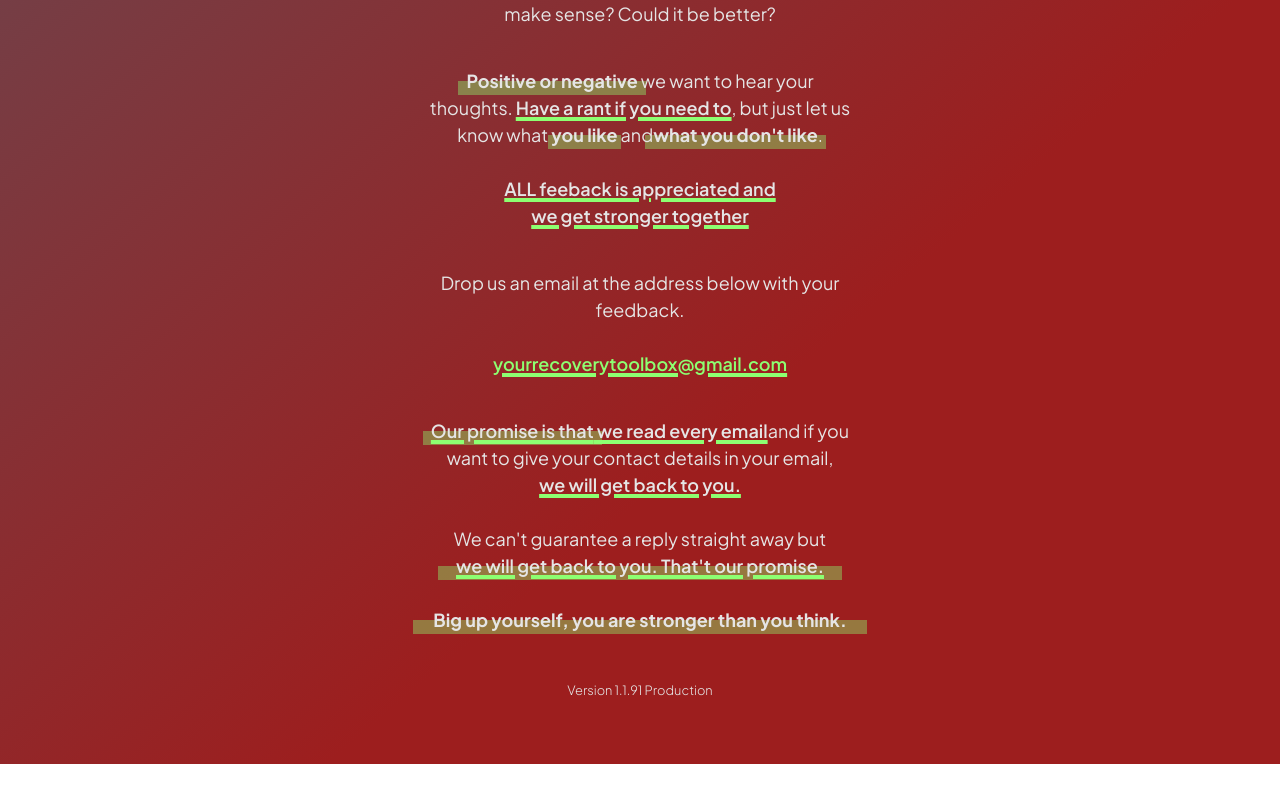
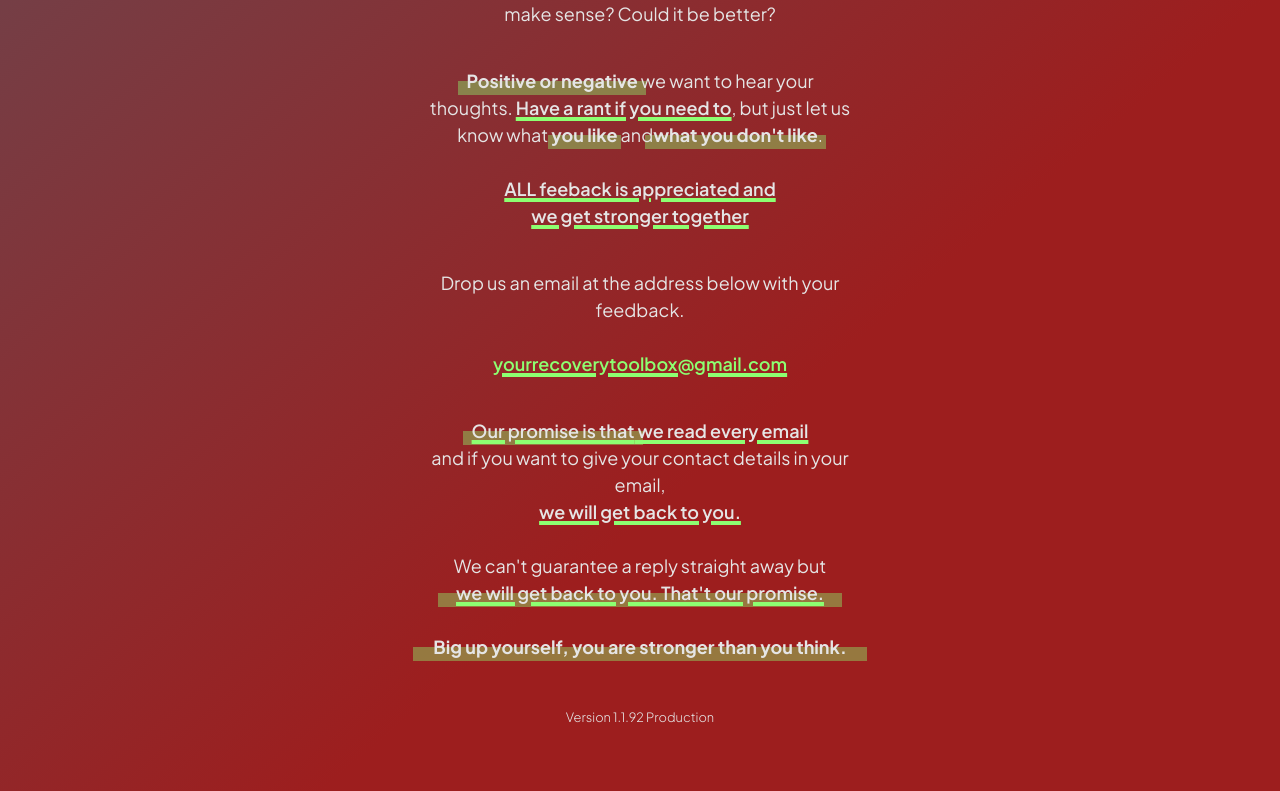
Before and after one commit to YourRecoveryToolbox/YourRecoveryToolbox.github.io, a React (Vite) app: page / in a window 1280 px wide. Shown: the part 2365-3156 px from the top of the page. Before the commit the page ends 3129 px from the top, so only its background shows below. Built offline with nearby package versions, Linux system fonts and the light colour scheme.

Commit message:
formatting

```diff
--- a/src/App.jsx
+++ b/src/App.jsx
@@ -147,6 +147,7 @@ function App() {
 								<u>Our promise is that </u>
 							</b>
 							<u> we read every email</u>
+							<br />
 							and if you want to give your contact details in your email,
 							<br />
 							<u>we will get back to you.</u>
--- a/src/metadata.json
+++ b/src/metadata.json
@@ -1 +1 @@
-{"buildMajor":1,"buildMinor":1,"buildRevision":91,"buildTag":"Production"}
+{"buildMajor":1,"buildMinor":1,"buildRevision":92,"buildTag":"Production"}
```
Also changed, not shown: 2 other files (tests, documents, lock files or other folders).
